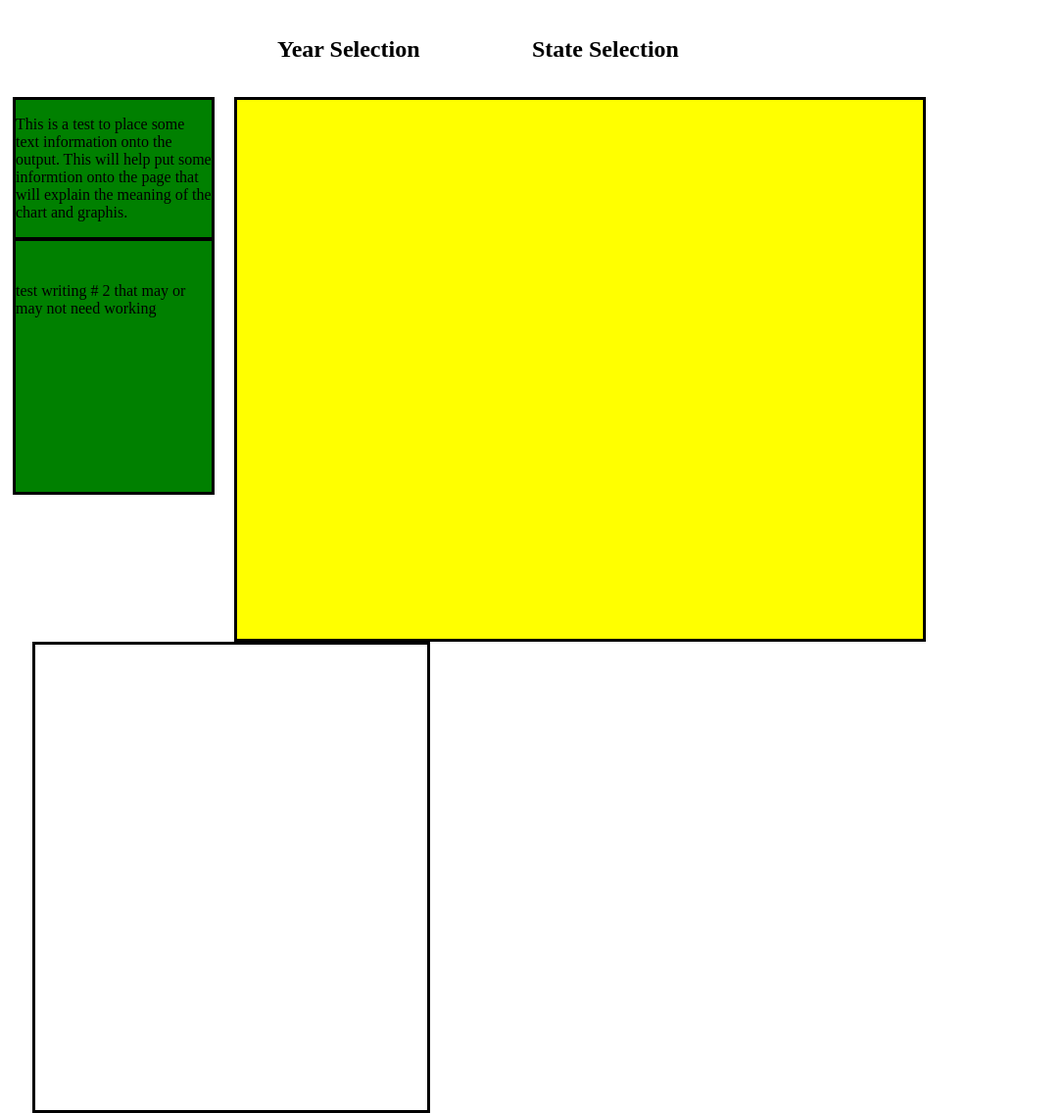
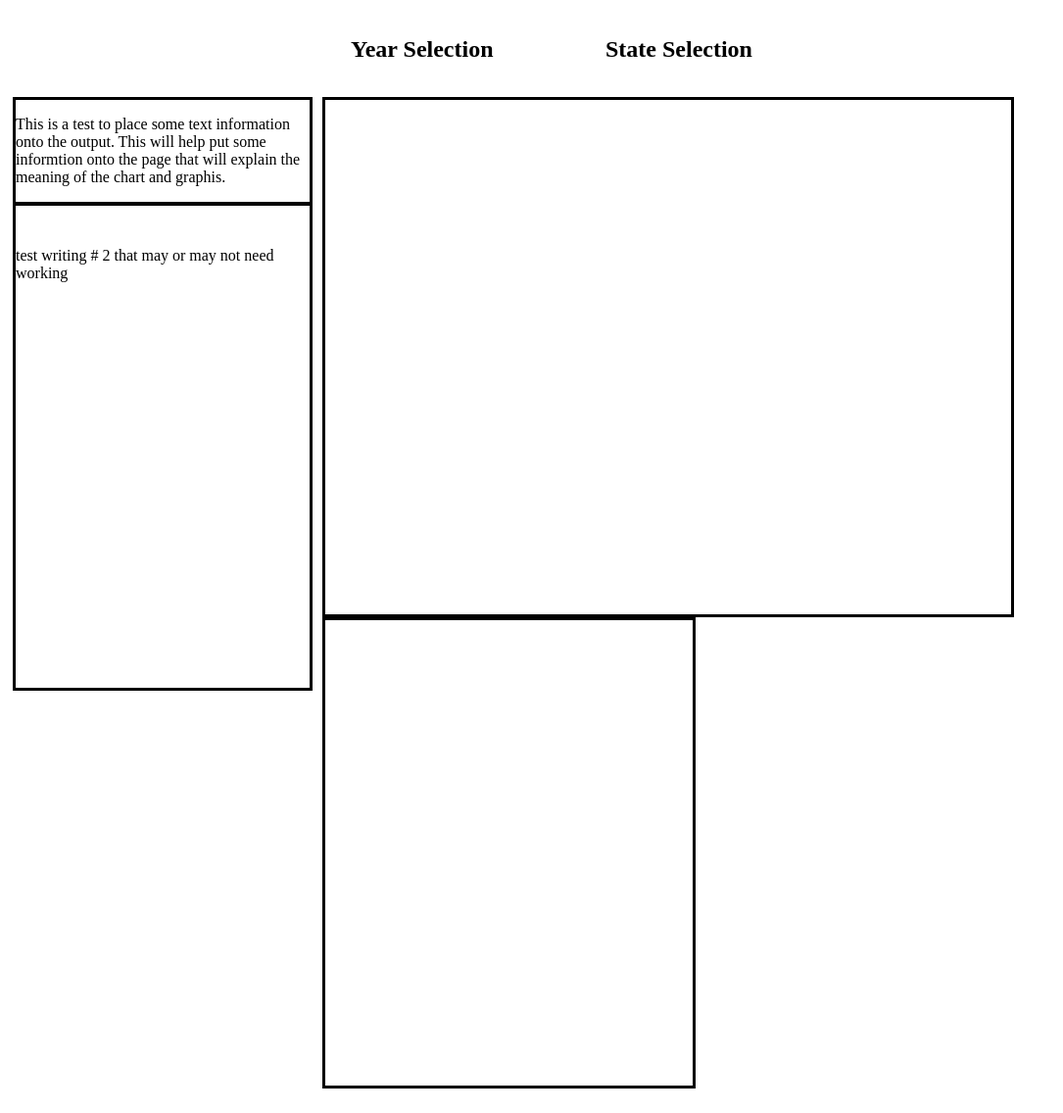
Before and after one commit to rharms3/Visualization-Class, a plain HTML site: page index.html in a window 1280 px wide. Shown: the part 57-1193 px from the top of the page at 98% size, without its empty margins (0-1085 px from the left). After the commit the page ends 1168 px from the top, so only its background shows below. Drawn offline with nearby package versions, Linux system fonts and the light colour scheme.

Commit message:
Update index.css

```diff
--- a/index.css
+++ b/index.css
@@ -11,6 +11,12 @@ h1 {
   font-size: 30px;
   font-style: italic;
   text-align: center;
+}
+.info{
+  font-size: 12px;
+  color: black;
+  font-style: normal;
+  font: arial;
 }
 .statetext{
   color: black;
@@ -28,8 +34,11 @@ h1 {
   font-size:20px;
   font-weight:900;
 }
-
-#yearselect {display:inline-block;margin-right:10px; width:150px;padding: 0 0 0 275px;}
+.stdethd{
+  font-size:20px;
+  font-weight:900;
+}
+#yearselect {display:inline-block;margin-right:10px; width:150px;padding: 0 0 0 350px;}
 #vis-container {display:inline-block; width:100px; }
 #stateselect {display:inline-block;margin-right:10px; width:150px;}
 #vis-container-state {display:inline-block;margin-right:10px; width:100px; }
@@ -44,34 +53,27 @@ h1 {
         }
         #st-box {
             float:left;
-            width:200px;
-            height:400px;
-            background-color:green;
+            width:300px;
+            height:600px;
+            /* background-color:green; */
             border:solid black;
         }
         #nd-box {
             float:left;
             width:700px; /*800px*/
-            height:550px; /*600px;*/
-            background-color:yellow;
+            height:525px; /*600px;*/
+            /* background-color:yellow; */
             border:solid black;
-            margin-left:20px;
+            margin-left:10px;
         }
         #rd-box {
             float:left;  /*right*/
-            width:400px;
+            width:375px;
             height:475px;
         /*    background-color:orange;*/
             border:solid black;
-            margin-left:20px;
+            margin-left:10px;
         }
-
-  #yearid{
-    color: magenta;
-    font-weight: 900;
-    font-size: 15px;
-    width: 75px;
-  }
         /* h1 {
             color:Green;
         }  */
```
